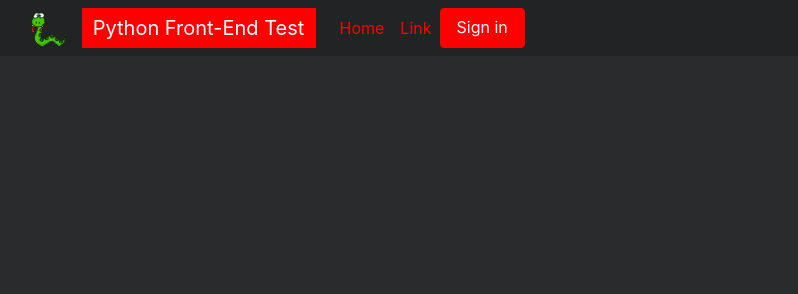
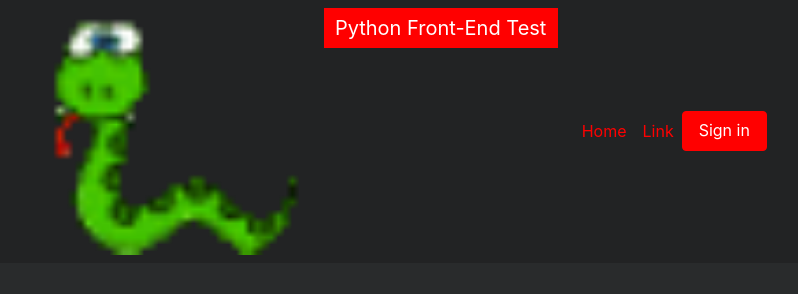
Before and after one commit to bill-n-jessie/ppages, a plain HTML site: page index.html in a window 1280 px wide. Shown: the whole page, without its empty margins (57-855 px from the left). Drawn offline with nearby package versions, Linux system fonts and the light colour scheme.

Commit message:
Commit from Pingendo

```diff
--- a/index.html
+++ b/index.html
@@ -11,7 +11,7 @@
 
 <body>
   <nav style="" class="navbar navbar-expand-md navbar-dark bg-faded text-justify">
-    <div class="container"> <img class="" src="./py.gif" width="40
+    <div class="container"> <img class="w-50" src="./py.gif" width="40
       ">&nbsp;&nbsp;&nbsp;<a class="navbar-brand brand-primary bg-primary text-white" href="./index.html">&nbsp;&nbsp;Python Front-End Test&nbsp;&nbsp;</a> <button class="navbar-toggler navbar-toggler-right" type="button" data-toggle="collapse" data-target="#navbarSupportedContent"
         aria-controls="navbarSupportedContent" aria-expanded="false" aria-label="Toggle navigation">
                   <span class="navbar-toggler-icon"></span>
```
